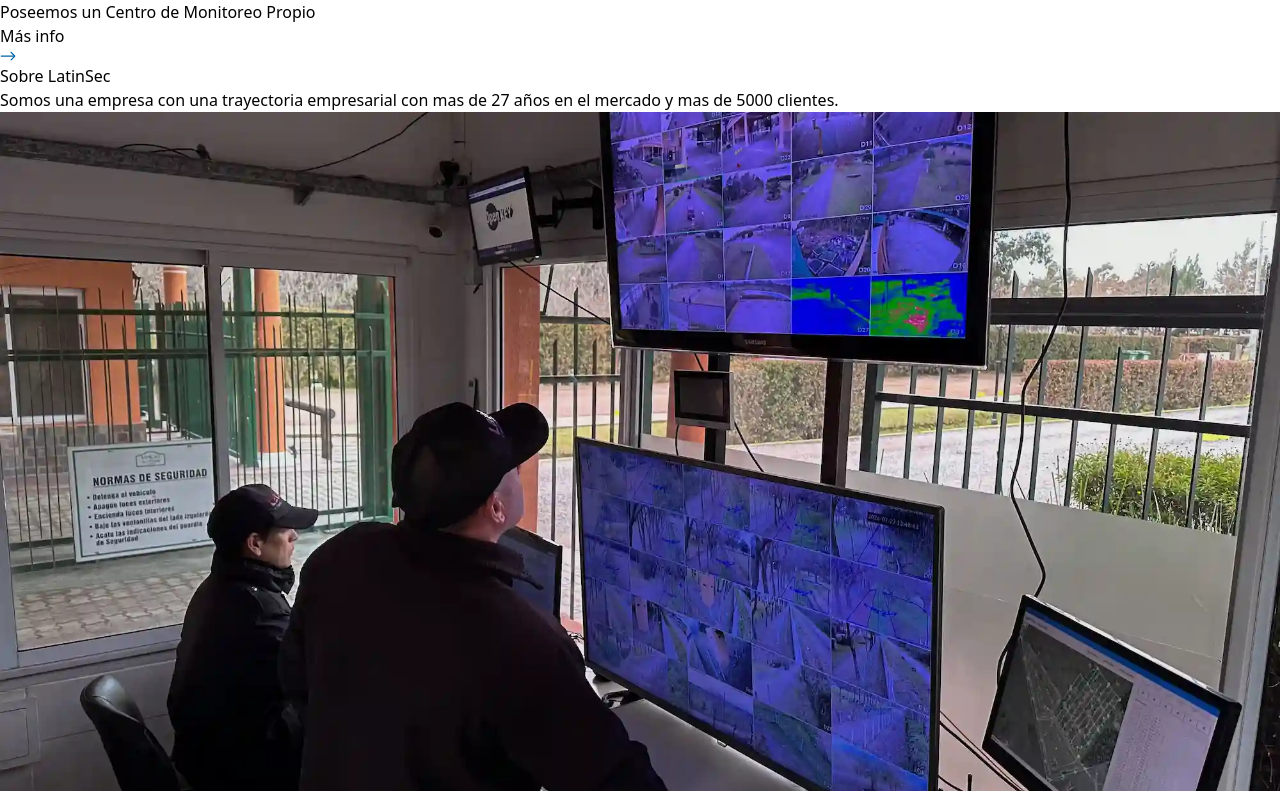
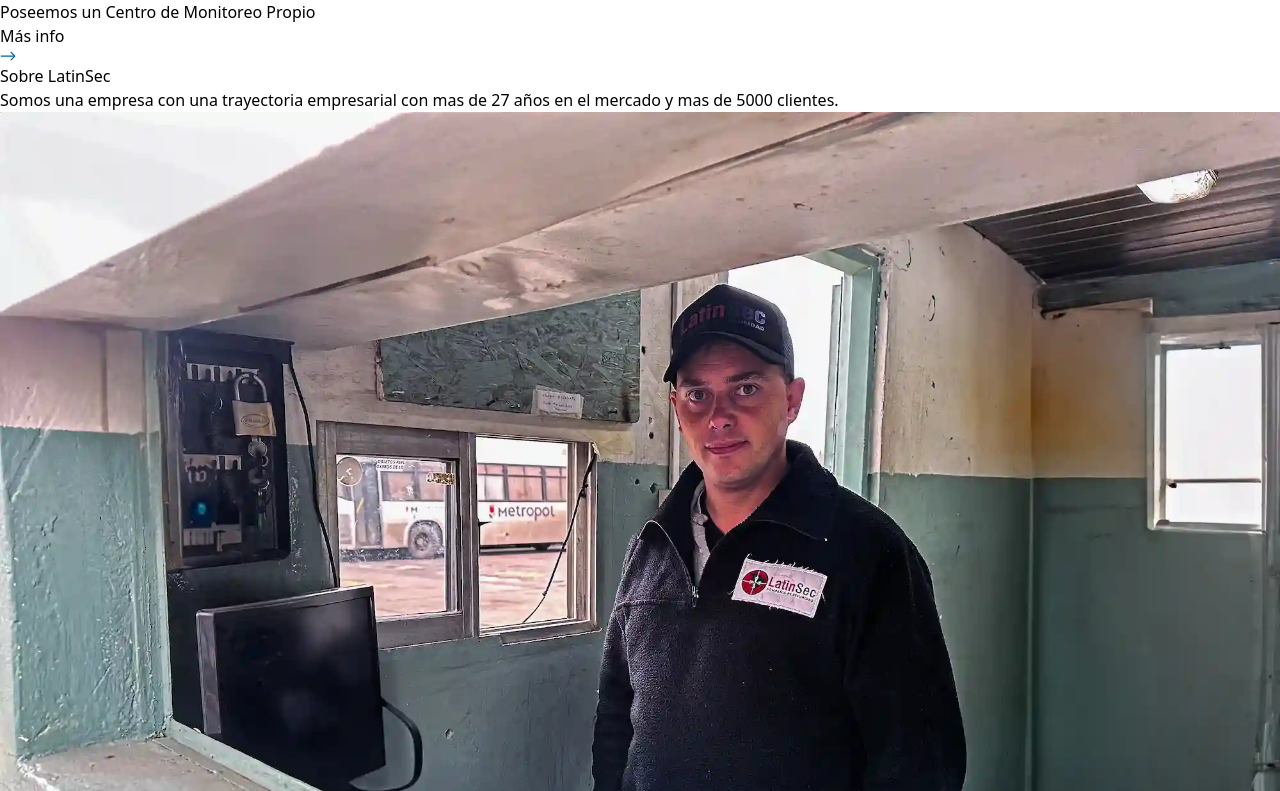
Before and after one commit to Sufyang737/latinsec-nextks, a Next.js app: page / in a window 1280 px wide. Shown: the part 1909-2700 px from the top of the page. Built offline with nearby package versions, Linux system fonts and the light colour scheme.

Commit message:
Update SwiperAbout.jsx

```diff
--- a/src/components/SwiperAbout.jsx
+++ b/src/components/SwiperAbout.jsx
@@ -11,7 +11,7 @@ import { Autoplay } from 'swiper/modules';
 import { DataTestimonials } from '../data/dataTestimonials';
 import { TestimonialCard } from './TestimonialCard';
 
-import Swiper1 from '@/assets/images/swiper-about-1.webp';
+
 import Swiper2 from '@/assets/images/swiper-about-2.webp';
 import Swiper3 from '@/assets/images/swiper-about-3.webp';
 import Swiper4 from '@/assets/images/swiper-about-4.webp';
@@ -32,9 +32,6 @@ export default function SwiperAbout() {
         className="mySwiper"
       >
         <SwiperSlide>
-          <Image src={Swiper1} alt="" />
-        </SwiperSlide>
-        <SwiperSlide>
           <Image src={Swiper2} alt="" />
         </SwiperSlide>
         <SwiperSlide>
```
